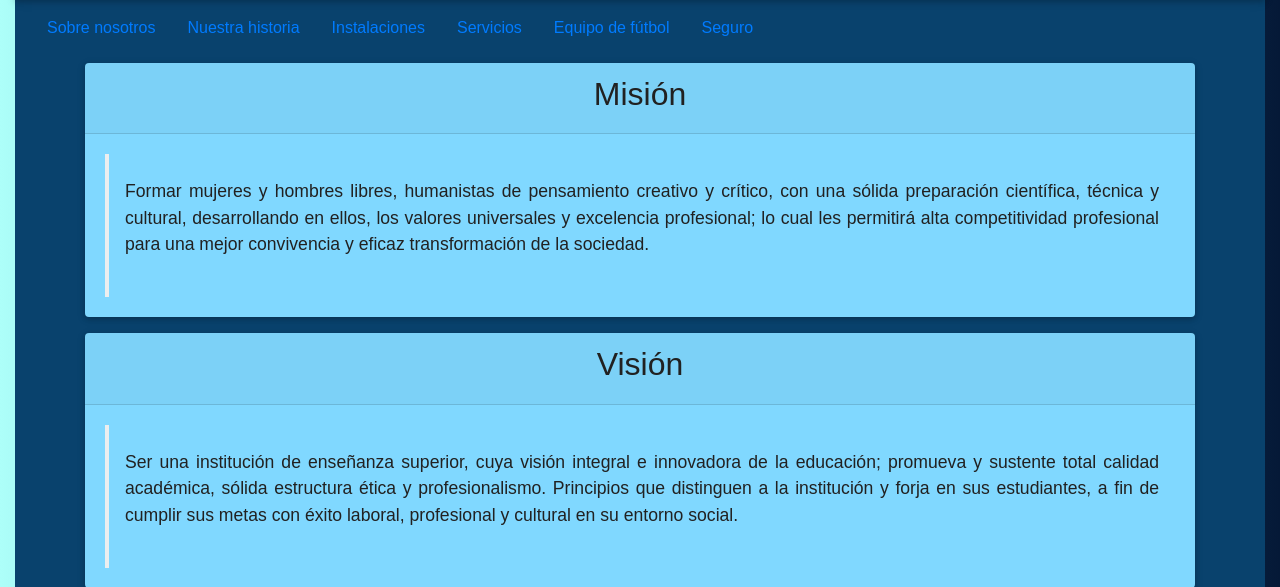
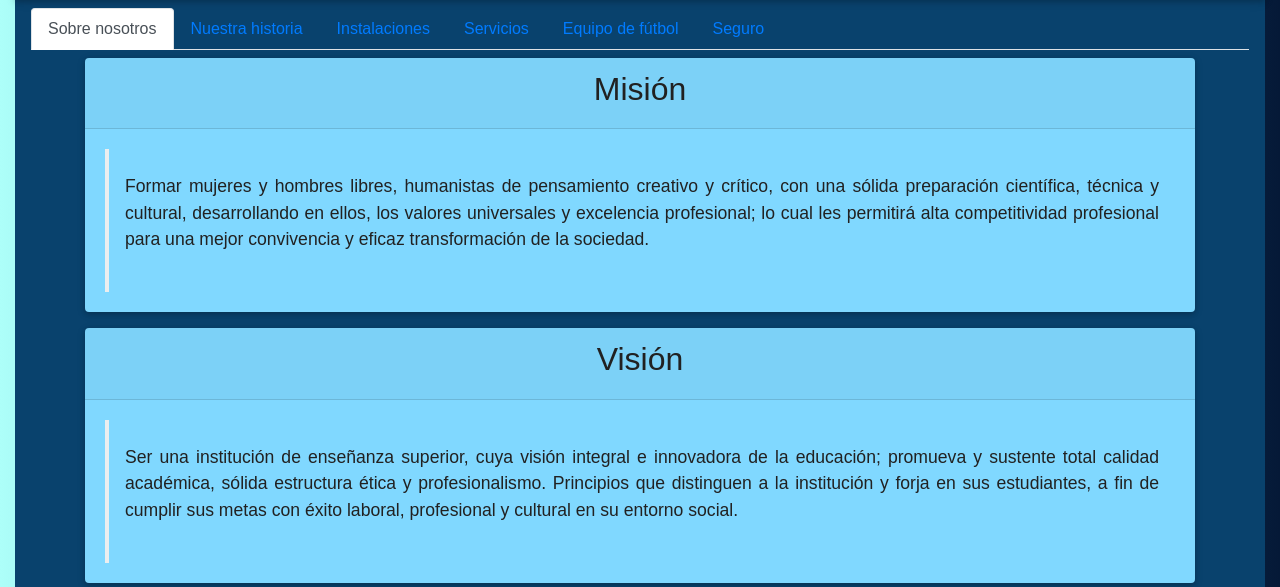
Before and after one commit to Miguel98R/cuhPlataforma, a PHP site: page /sobre_nosotros.php in a window 1280 px wide. Shown: the part 217-804 px from the top of the page. Run offline with PHP 8.4, Linux system fonts and the light colour scheme; some libraries are stand-ins or nearby versions.

Commit message:
nav tabs

```diff
--- a/sobre_nosotros.php
+++ b/sobre_nosotros.php
@@ -33,33 +33,25 @@
     <section class="py-2 px-2">
         <!-- Classic tabs -->
 <div class="classic-tabs mx-2">
-
-  <ul class="nav tabs-cyan" id="myClassicTabShadow" role="tablist">
+  <ul class="nav nav-tabs">
     <li class="nav-item">
-      <a class="nav-link  waves-light active show" id="nosotros-tab-classic-nostros" data-toggle="tab" href="#nostros-classic-nostros"
-        role="tab" aria-controls="nosotros-classic-nosotros" aria-selected="true">Sobre nosotros</a>
+      <a class="nav-link active" data-toggle="tab" href="#nostros-classic-nostros">Sobre nosotros</a>
     </li>
     <li class="nav-item">
-      <a class="nav-link waves-light" id="historia-tab-classic-historia" data-toggle="tab" href="#historia-classic-historia"
-        role="tab" aria-controls="historia-classic-historia" aria-selected="false">Nuestra historia</a>
+      <a class="nav-link" data-toggle="tab" href="#historia-classic-historia">Nuestra historia</a>
     </li>
     <li class="nav-item">
-      <a class="nav-link waves-light" id="instalaciones-tab-classic-instalaciones" data-toggle="tab" href="#instalaciones-classic-instalaciones"
-        role="tab" aria-controls="instalaciones-classic-instalaciones" aria-selected="false">Instalaciones</a>
+      <a class="nav-link" data-toggle="tab" href="#instalaciones-classic-instalaciones">Instalaciones</a>
     </li>
     <li class="nav-item">
-      <a class="nav-link waves-light" id="servicios-tab-classic-servicios" data-toggle="tab" href="#servicios-classic-servicios"
-        role="tab" aria-controls="servicios-classic-servicios" aria-selected="false">Servicios</a>
+      <a class="nav-link" data-toggle="tab" href="#servicios-classic-servicios">Servicios</a>
     </li>
-     <li class="nav-item">
-      <a class="nav-link waves-light" id="futbol-tab-classic-futbol" data-toggle="tab" href="#futbol-classic-futbol"
-        role="tab" aria-controls="futbol-classic-futbol" aria-selected="false">Equipo de fútbol</a>
+    <li class="nav-item">
+      <a class="nav-link" data-toggle="tab" href="#futbol-classic-futbol">Equipo de fútbol</a>
     </li>
-     <li class="nav-item">
-      <a class="nav-link waves-light" id="seguro-tab-classic-seguro" data-toggle="tab" href="#seguro-classic-seguro"
-        role="tab" aria-controls="seguro-classic-seguro" aria-selected="false">Seguro</a>
+    <li class="nav-item">
+      <a class="nav-link" data-toggle="tab" href="#seguro-classic-seguro">Seguro</a>
     </li>
-
   </ul>
 
   <div class="tab-content " id="myClassicTabContentShadow">
```
